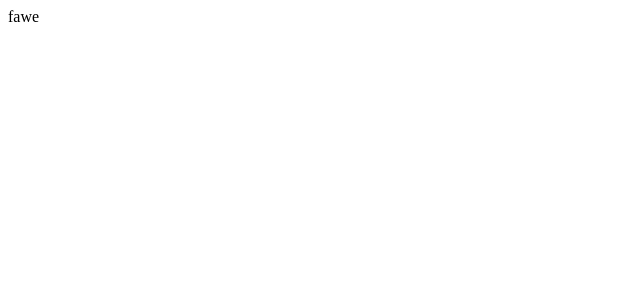
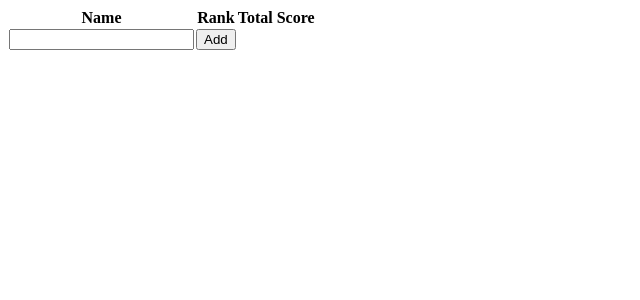
Before and after one commit to konbraphat51/ShootingFinal, a Vue app: page / in a window 1280 px wide. Shown: the top 300 px of the page, without its empty margins (0-640 px from the left). Built offline with nearby package versions, Linux system fonts and the light colour scheme.

Commit message:
adding user

```diff
--- a/src/components/MainTable/MainTable.vue
+++ b/src/components/MainTable/MainTable.vue
@@ -1,7 +1,32 @@
 <template>
 	<div class="MainTable">
 		<tr>
-			fawe
+			<th>
+				{{ $t("MainTable.name") }}
+			</th>
+			<th>
+				{{ $t("MainTable.rank") }}
+			</th>
+			<th>
+				{{ $t("MainTable.totalScore") }}
+			</th>
+		</tr>
+		<tr v-for="user in users" :key="cnt">
+			<td>
+				{{ user.name }}
+			</td>
+			<td>
+				{{ user.rank }}
+			</td>
+			<td>
+				{{ user.totalScore }}
+			</td>
+		</tr>
+		<tr class="AddingRow">
+			<td>
+				<input type="text" v-model="newName" />
+			</td>
+			<td><button @click="addUser">Add</button></td>
 		</tr>
 	</div>
 </template>
@@ -9,8 +34,39 @@
 <script>
 export default {
 	name: "MainTable",
-	props: {
-		peopleNum: Number,
+	i18n: {
+		messages: {
+			en: {
+				MainTable: {
+					name: "Name",
+					rank: "Rank",
+					totalScore: "Total Score",
+				},
+			},
+			ja: {
+				MainTable: {
+					name: "名前",
+					rank: "順位",
+					totalScore: "合計",
+				},
+			},
+		},
+	},
+	data() {
+		return {
+			newName: "",
+			users: [],
+		}
+	},
+	methods: {
+		addUser() {
+			this.users.push({
+				name: this.newName,
+				rank: 0,
+				totalScore: 0,
+			})
+			this.newName = ""
+		},
 	},
 }
 </script>
```
